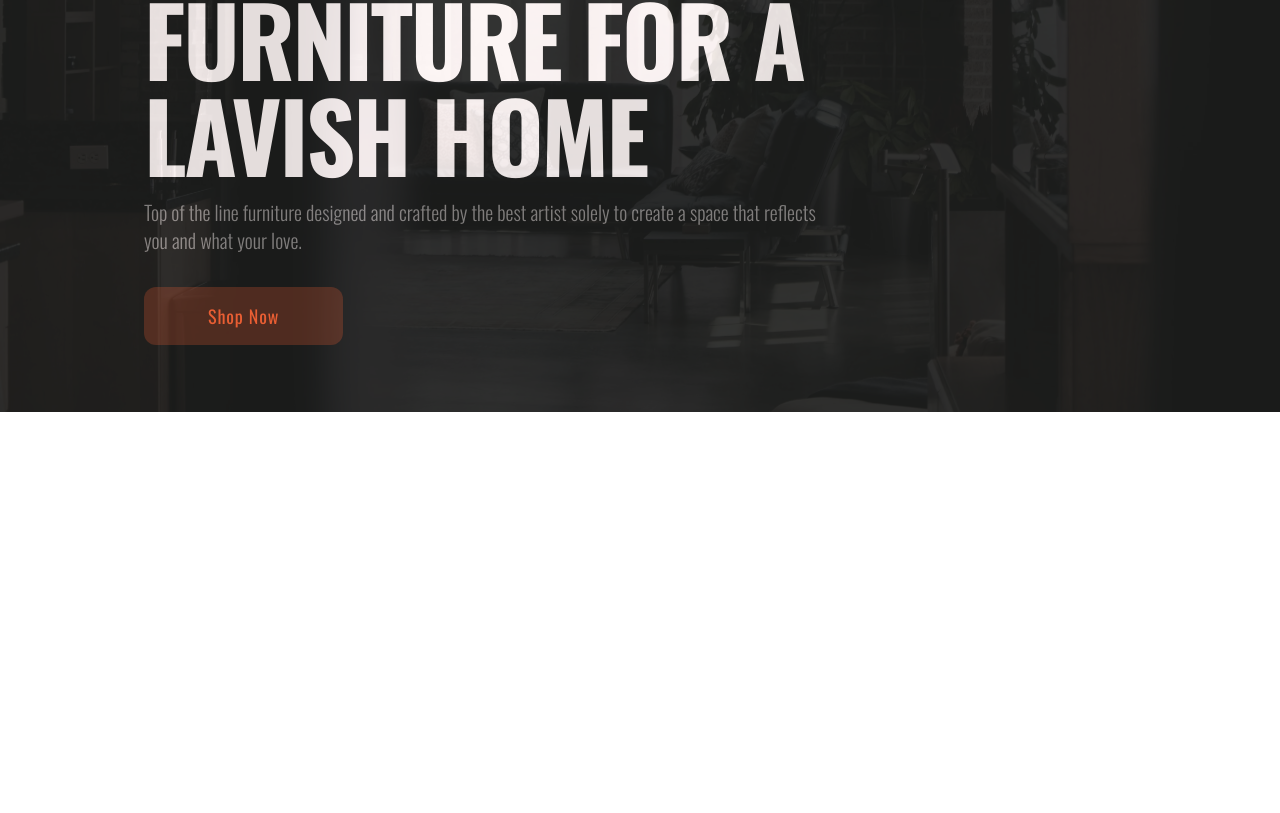
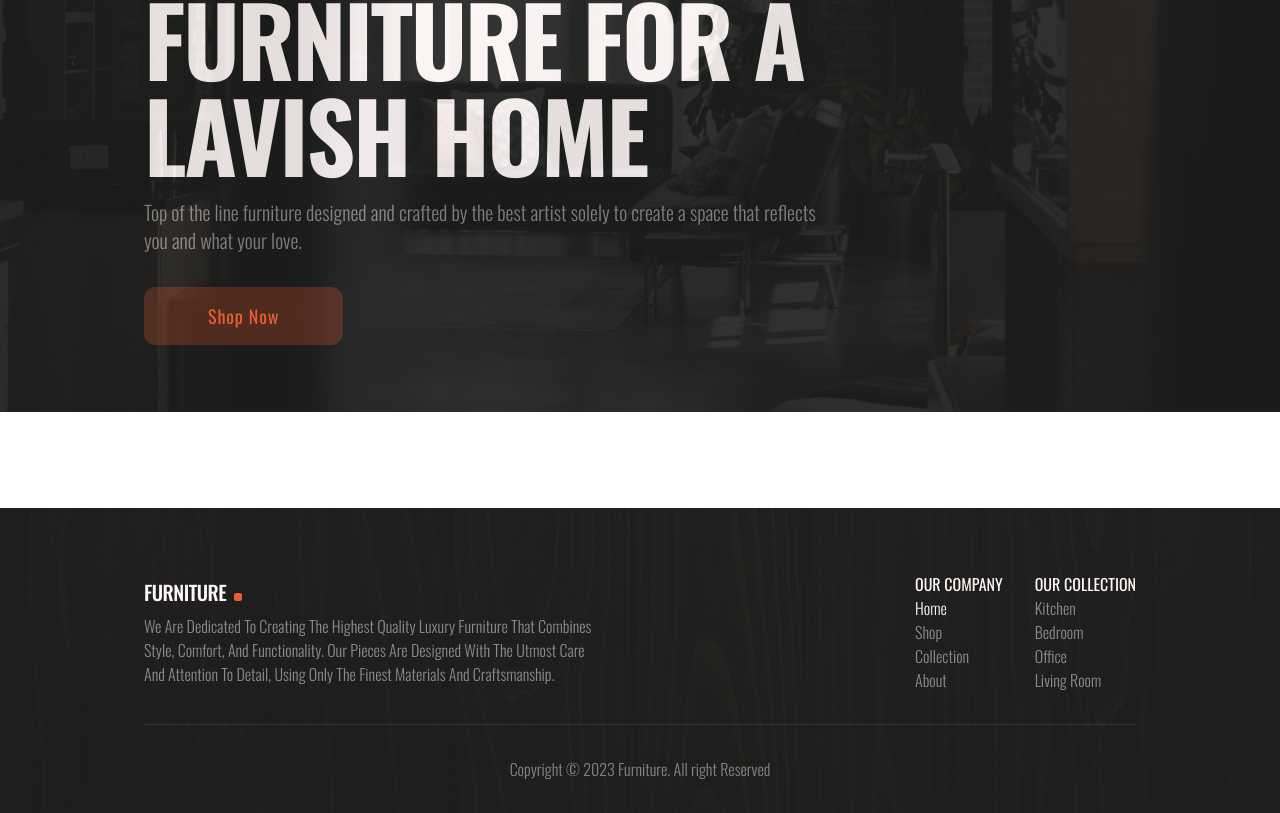
Before and after one commit to AfopeM/Furniture, a Next.js app: page / in a window 1280 px wide. Shown: the part 268-1081 px from the top of the page. Before the commit the page ends 800 px from the top, so only its background shows below. Built offline with nearby package versions, Linux system fonts and the light colour scheme; a web font is replaced by a local one.

Commit message:
Footer Section feat: Completed Footer Section Added Title component

```diff
--- a/src/app/layout.tsx
+++ b/src/app/layout.tsx
@@ -1,6 +1,7 @@
 import "./globals.css";
 import type { Metadata } from "next";
 import { Oswald, Fira_Sans_Condensed } from "next/font/google";
+import { Footer } from "@/components";
 
 const oswald = Oswald({ subsets: ["latin"], variable: "--font-oswald" });
 const fira = Fira_Sans_Condensed({
@@ -20,7 +21,9 @@ export default function RootLayout({ children }: { children: React.ReactNode })
     <html lang="en">
       <body suppressHydrationWarning={true} className={`${oswald.variable} ${fira.variable}bg-brand-light
       font-oswald text-brand-light min-h-screen`}>
-        {children}</body>
+        {children}
+        <Footer/>
+        </body>
     </html>
   );
 }
--- a/src/app/page.tsx
+++ b/src/app/page.tsx
@@ -31,7 +31,7 @@ export default function Home() {
           </Link>
         </div>
       </Hero>
-      <main className=""></main>
+      <main className="space-y-16"></main>
     </>
   );
 }
--- /dev/null
+++ b/src/components/Footer.tsx
@@ -0,0 +1,95 @@
+"use client";
+import { Title } from ".";
+import Link from "next/link";
+import Image from "next/image";
+import { usePathname } from "next/navigation";
+
+export default function Footer() {
+  const pathName = usePathname().replace("/", "");
+  const currentPage = pathName === "" ? "home" : pathName;
+  const ourCompany = ["home", "shop", "collection", "about"];
+  const ourCollection = ["kitchen", "bedroom", "office", "living room"];
+
+  return (
+    <footer
+      className="brand-px mt-24 relative bg-brand-dark pb-8 pt-16
+      text-center text-brand-gray md:text-start"
+    >
+      <Image
+        fill
+        alt="texture"
+        src="/texture.webp"
+        className="object-cover opacity-5"
+      />
+
+      {/* FOOTER CONTENT */}
+      <section
+        className="relative z-10 flex w-full flex-col items-center
+        justify-between gap-8 border-b-[1px] border-solid
+        border-brand-light/10 pb-8 md:flex-row"
+      >
+        {/* COMPANY TITLE & SUMMARY */}
+        <div>
+          <Title textSize="text-xl" size="w-1.5 h-1.5">
+            Furniture
+          </Title>
+          <p className="w-full max-w-md pt-2 font-fira font-light capitalize">
+            we are dedicated to creating the highest quality luxury furniture
+            that combines style, comfort, and functionality. Our pieces are
+            designed with the utmost care and attention to detail, using only
+            the finest materials and craftsmanship.
+          </p>
+        </div>
+
+        <div className="flex gap-8">
+          {/* OUR COMPANY */}
+          <div>
+            <h3 className="uppercase text-brand-light">Our Company</h3>
+            <ul className="font-fira font-light capitalize">
+              {ourCompany.map((company) => {
+                return (
+                  <li key={company}>
+                    <Link
+                      href={`${company === "home" ? "/" : `/${company}`}`}
+                      className={`${
+                        currentPage === company
+                          ? "text-brand-light"
+                          : "text-brand-gray"
+                      } brand-duration-500 hover:text-brand-light`}
+                    >
+                      {company}
+                    </Link>
+                  </li>
+                );
+              })}
+            </ul>
+          </div>
+
+          {/* OUR COLLECTION */}
+          <div>
+            <h3 className="uppercase text-brand-light">Our Collection</h3>
+            <ul className="font-fira font-light capitalize">
+              {ourCollection.map((collection) => {
+                return (
+                  <li key={collection}>
+                    <Link
+                      href="/collection"
+                      className="brand-ease hover:text-brand-light"
+                    >
+                      {collection}
+                    </Link>
+                  </li>
+                );
+              })}
+            </ul>
+          </div>
+        </div>
+      </section>
+
+      {/* COPYRIGHT */}
+      <p className="pt-8 text-center font-fira font-light">
+        Copyright &copy; 2023 Furniture. All right Reserved
+      </p>
+    </footer>
+  );
+}
--- /dev/null
+++ b/src/components/Title.tsx
@@ -0,0 +1,21 @@
+interface TitleProp {
+  size?: string;
+  extra?: string;
+  colour?: string;
+  textSize: string;
+  children: React.ReactNode;
+}
+
+//prettier-ignore
+export default function Title({ size, textSize, colour,  extra, children }: TitleProp) {
+  return (
+    <h2
+      className={`font-medium uppercase tracking-tight text-brand-light
+      ${textSize} ${colour} ${extra}`}
+    >
+      {children}
+      <span className={`inline-block ml-2 h-2 w-2 rounded-sm
+      bg-brand-base ${size}`} />
+    </h2>
+  );
+}
--- a/src/components/index.ts
+++ b/src/components/index.ts
@@ -1,3 +1,5 @@
 import Nav from "./Nav";
 import Hero from "./Hero";
-export { Nav, Hero };
+import Title from "./Title";
+import Footer from "./Footer";
+export { Nav, Hero, Title, Footer };
```
Also changed, not shown: public/texture.webp (added).
